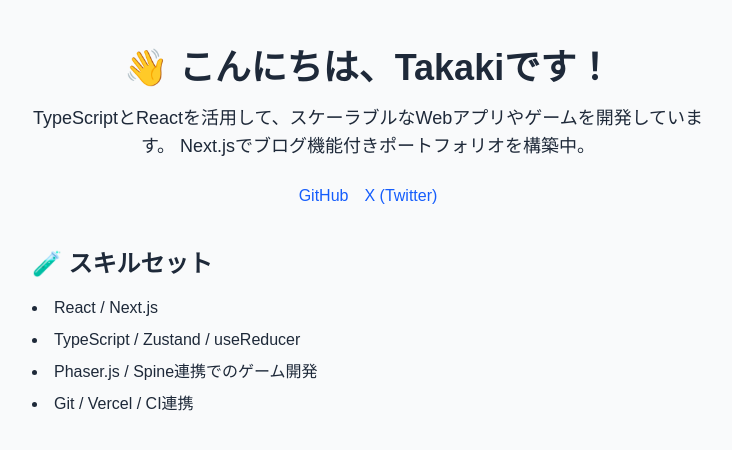
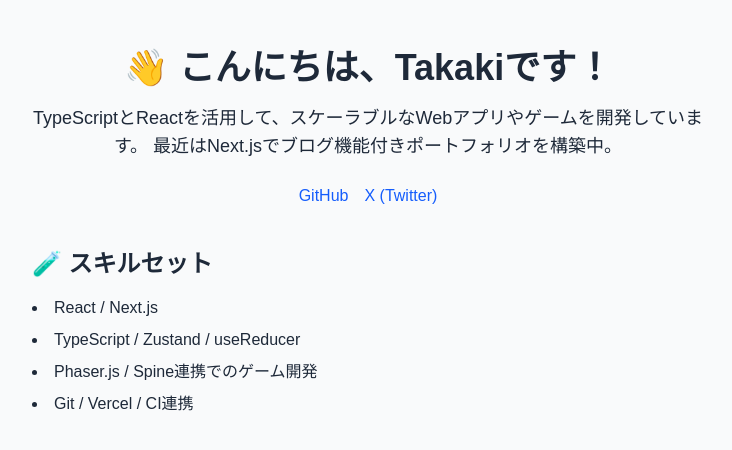
Before and after one commit to takakix2/my-portfolio, a Next.js app: page / in a window 1280 px wide. Shown: the top 450 px of the page, without its empty margins (272-1004 px from the left). Built offline with nearby package versions, Linux system fonts and the light colour scheme.

Commit message:
Initial commitre move image3

```diff
--- a/src/app/page.tsx
+++ b/src/app/page.tsx
@@ -7,7 +7,7 @@
         <h1 className="text-4xl font-bold mb-4">👋 こんにちは、Takakiです！</h1>
         <p className="mb-6 text-lg">
           TypeScriptとReactを活用して、スケーラブルなWebアプリやゲームを開発しています。
-          Next.jsでブログ機能付きポートフォリオを構築中。
+          最近はNext.jsでブログ機能付きポートフォリオを構築中。
         </p>
 
         <div className="flex justify-center gap-4">
```
